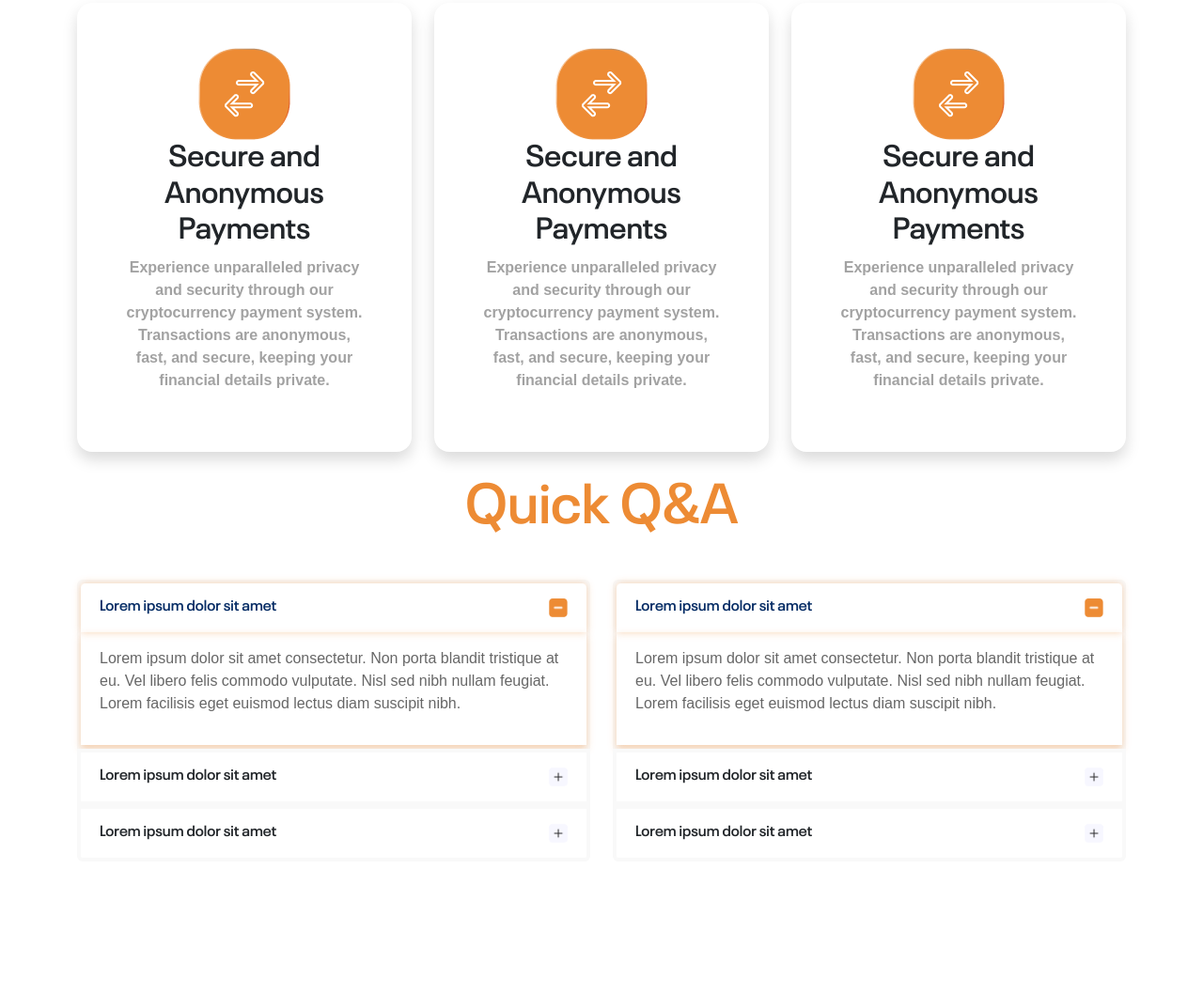
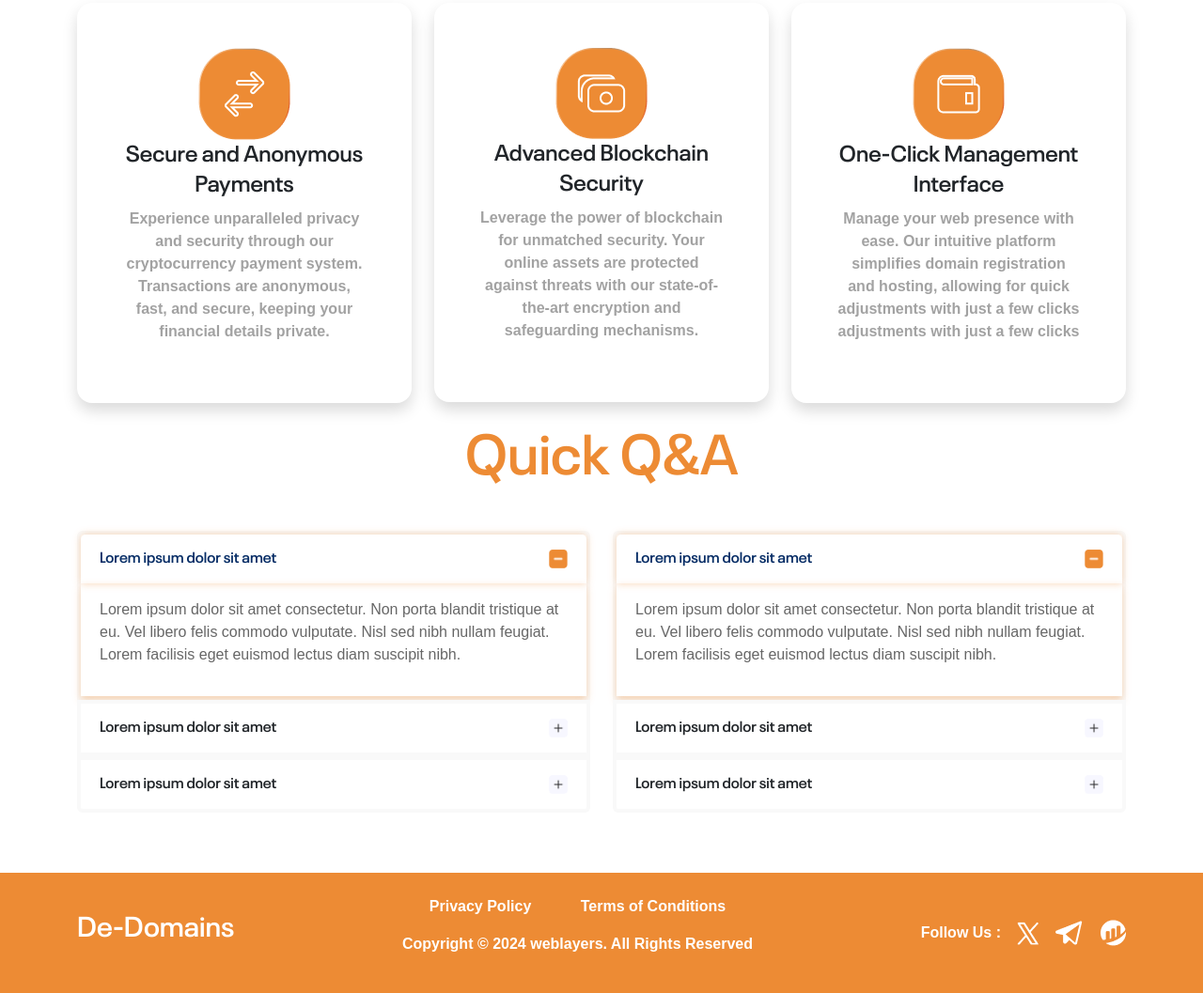
Before and after one commit to M-sadiq4641/De-Domain, a website built with Vite: page index.html in a window 1280 px wide. Shown: the part 2400-3457 px from the top of the page at 94% size. Before the commit the page ends 3333 px from the top, so only its background shows below. Built offline with nearby package versions, Linux system fonts and the light colour scheme.

Commit message:
added footer section

```diff
--- a/index.html
+++ b/index.html
@@ -2,7 +2,11 @@
 <html lang="en">
   <head>
     <meta charset="UTF-8" />
-    <link rel="icon" type="image/svg+xml" href="/vite.svg" />
+    <link
+      rel="icon"
+      type="image/svg+xml"
+      href="/image/web-layer-img.png"
+    />
     <meta name="viewport" content="width=device-width, initial-scale=1.0" />
     <link rel="stylesheet" href="style.css" />
     <title>De-Domain</title>
@@ -352,7 +356,7 @@
               src="/image/features-secure-img.png"
               draggable="false"
             />
-            <h2>Secure and Anonymous Payments</h2>
+            <h2 class="text-2xl">Secure and Anonymous Payments</h2>
             <p class="text-lightgrey font-semibold">
               Experience unparalleled privacy and security through our
               cryptocurrency payment system. Transactions are anonymous, fast,
@@ -365,14 +369,14 @@
           <div class="p-sm-5 p-3 rounded-4 shadow text-center">
             <img
               class="img-fluid user-select-none"
-              src="/image/features-secure-img.png"
+              src="/image/features-advanced-img.png"
               draggable="false"
             />
-            <h2>Secure and Anonymous Payments</h2>
+            <h2 class="text-2xl">Advanced Blockchain Security</h2>
             <p class="text-lightgrey font-semibold">
-              Experience unparalleled privacy and security through our
-              cryptocurrency payment system. Transactions are anonymous, fast,
-              and secure, keeping your financial details private.
+              Leverage the power of blockchain for unmatched security. Your
+              online assets are protected against threats with our
+              state-of-the-art encryption and safeguarding mechanisms.
             </p>
           </div>
         </div>
@@ -381,14 +385,15 @@
           <div class="p-sm-5 p-3 rounded-4 shadow text-center">
             <img
               class="img-fluid user-select-none"
-              src="/image/features-secure-img.png"
+              src="/image/features-oneclick-img.png"
               draggable="false"
             />
-            <h2>Secure and Anonymous Payments</h2>
+            <h2 class="text-2xl">One-Click Management Interface</h2>
             <p class="text-lightgrey font-semibold">
-              Experience unparalleled privacy and security through our
-              cryptocurrency payment system. Transactions are anonymous, fast,
-              and secure, keeping your financial details private.
+              Manage your web presence with ease. Our intuitive platform
+              simplifies domain registration and hosting, allowing for quick
+              adjustments with just a few clicks adjustments with just a few
+              clicks
             </p>
           </div>
         </div>
@@ -402,7 +407,7 @@
     </h1>
 
     <div class="container">
-      <div class="row">
+      <div class="row mb-5">
         <div class="col-lg-6">
           <div class="accordion my-3" id="accordionExample">
             <div class="accordion-item">
@@ -587,6 +592,32 @@
       </div>
     </div>
 
+    <!-- footer section  -->
+
+    <div class="footer-wrapper mt-5 bg-yellow">
+      <div class="container">
+        <div class="d-lg-flex justify-content-between py-4 align-items-center ">
+          <div class="text-center ">
+            <h1 class="text-white text-3xl">De-Domains</h1>
+          </div>
+          <div class="d-flex flex-column justify-content-center ">
+            <p class="text-center text-white font-semibold">
+              Privacy Policy <span class="ms-sm-5 ms-1">Terms of Conditions</span>
+            </p>
+            <p class="text-center text-white font-semibold">
+              Copyright © 2024 weblayers. All Rights Reserved
+            </p>
+          </div>
+          <div class="d-flex align-items-center justify-content-center ">
+            <p class="text-white font-semibold mt-3">Follow Us :</p>
+            <img class="ms-3 user-select-none" src="/image/twitter-img.png"  draggable="false"/>
+            <img class="ms-3 user-select-none" src="/image/Telegram-img.png" draggable="false" />
+            <img class="ms-3 user-select-none" src="/image/facebook-img.png" draggable="false" />
+          </div>
+        </div>
+      </div>
+    </div>
+
     <!-- script  -->
 
     <script
--- a/style.css
+++ b/style.css
@@ -96,7 +96,7 @@
 
 @font-face {
   font-family: neueplak;
-  src: url(/public/fonts/NeuePlak-SemiBold.ttf);
+  src: url(/fonts/NeuePlak-SemiBold.ttf);
 }
 
 .text-yellow {
@@ -209,6 +209,9 @@ h2 {
   font-weight: 600 !important;
 }
 
+/* hosting */
+
+
 /* tokenomics section */
 .tokenomics-wrapper {
   p {
```
Also changed, not shown: public/image/Telegram-img.png (added), public/image/facebook-img.png (added), public/image/twitter-img.png (added).
